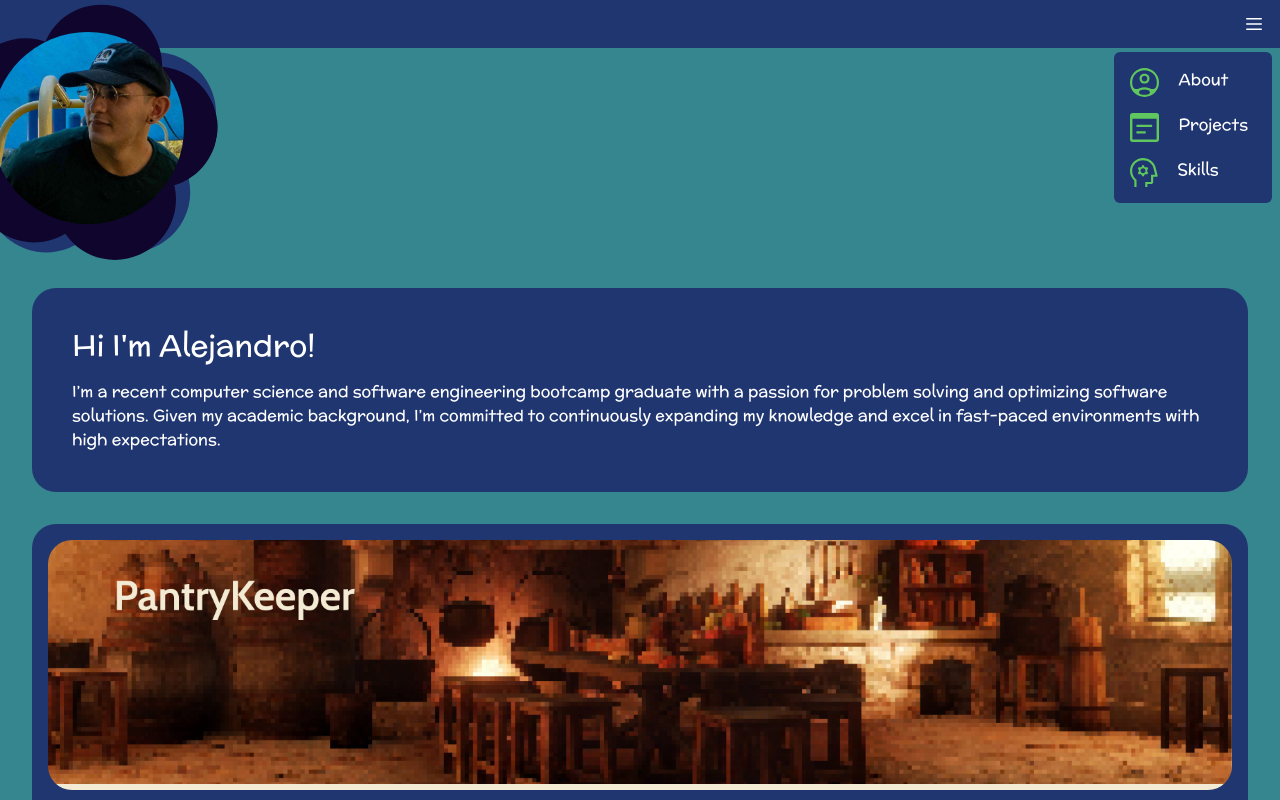
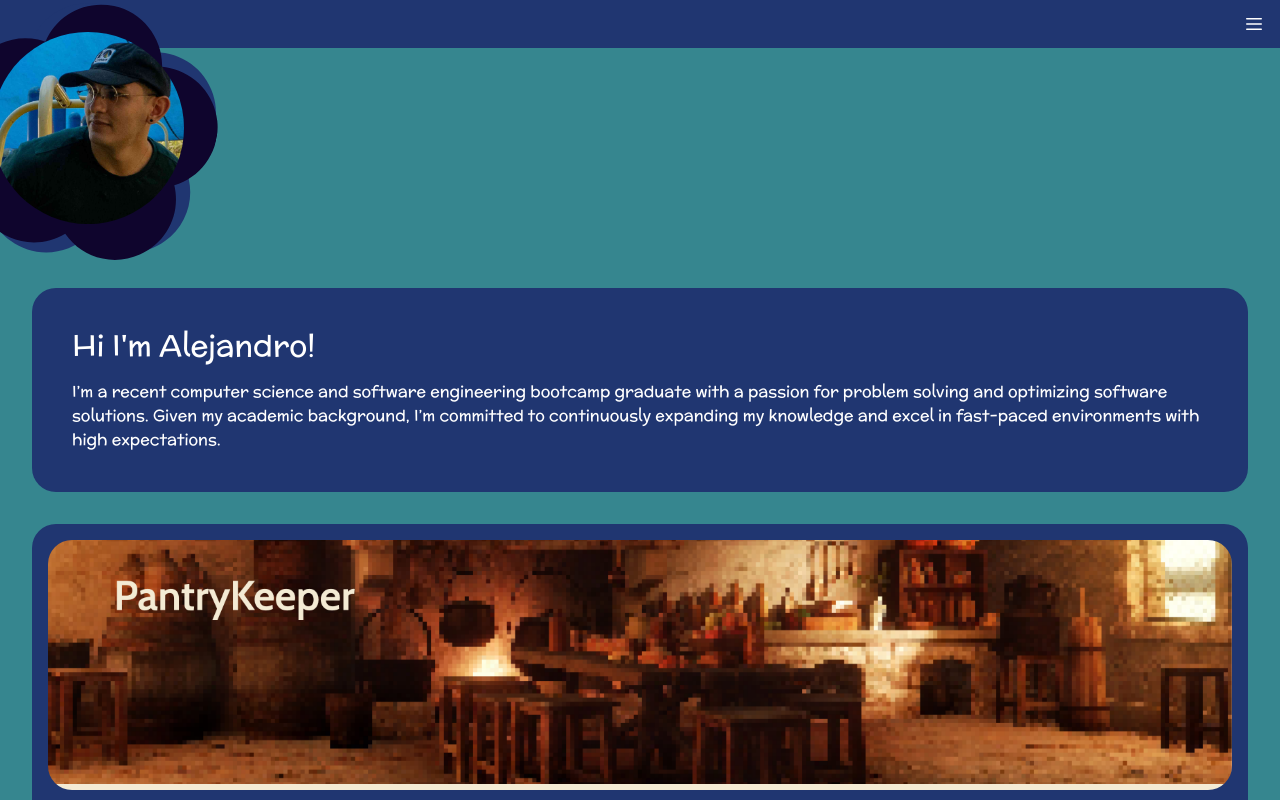
Before and after one commit to aliv314/portfolio, a React (Create React App) app: page / in a window 1280 px wide. Shown: the top 800 px of the page. Built offline with nearby package versions, Linux system fonts and the light colour scheme; the HTML template or start-up script is replaced by a standard one.

Commit message:
Found why nav bar stayed on screen

```diff
--- a/src/components/NavBar/Navbar.tsx
+++ b/src/components/NavBar/Navbar.tsx
@@ -45,6 +45,7 @@ const Navbar: FC<NavbarComponents> = (props) => {
     // },
 
   ]
+
   const [showMenu, setShowMenu] = useState(false)
 
 
@@ -59,7 +60,7 @@ const Navbar: FC<NavbarComponents> = (props) => {
         <div onClick={() => { toggleMenu() }} className='z-10 rounded-lg px-3 py-2 flex justify-center items-center'>
           <Bars3Icon className="-mr-1 h-5 w-5 text-gray-400" aria-hidden="true" />
         </div>
-        {<div className='absolute top-[3.25rem] flex flex-col py-2 pl-4 pr-6 bg-navy-blue rounded-md '>
+        {showMenu && <div className='absolute top-[3.25rem] flex flex-col py-2 pl-4 pr-6 bg-navy-blue rounded-md '>
           {dropDownItems.map(function (item) {
             return (
               <div className='flex my-2' onClick={() => {
--- a/src/components/navbar/Navbar.tsx
+++ b/src/components/navbar/Navbar.tsx
@@ -45,6 +45,7 @@ const Navbar: FC<NavbarComponents> = (props) => {
     // },
 
   ]
+
   const [showMenu, setShowMenu] = useState(false)
 
 
@@ -59,7 +60,7 @@ const Navbar: FC<NavbarComponents> = (props) => {
         <div onClick={() => { toggleMenu() }} className='z-10 rounded-lg px-3 py-2 flex justify-center items-center'>
           <Bars3Icon className="-mr-1 h-5 w-5 text-gray-400" aria-hidden="true" />
         </div>
-        {<div className='absolute top-[3.25rem] flex flex-col py-2 pl-4 pr-6 bg-navy-blue rounded-md '>
+        {showMenu && <div className='absolute top-[3.25rem] flex flex-col py-2 pl-4 pr-6 bg-navy-blue rounded-md '>
           {dropDownItems.map(function (item) {
             return (
               <div className='flex my-2' onClick={() => {
```
Lines whose indentation alone changed are shown as unchanged.
